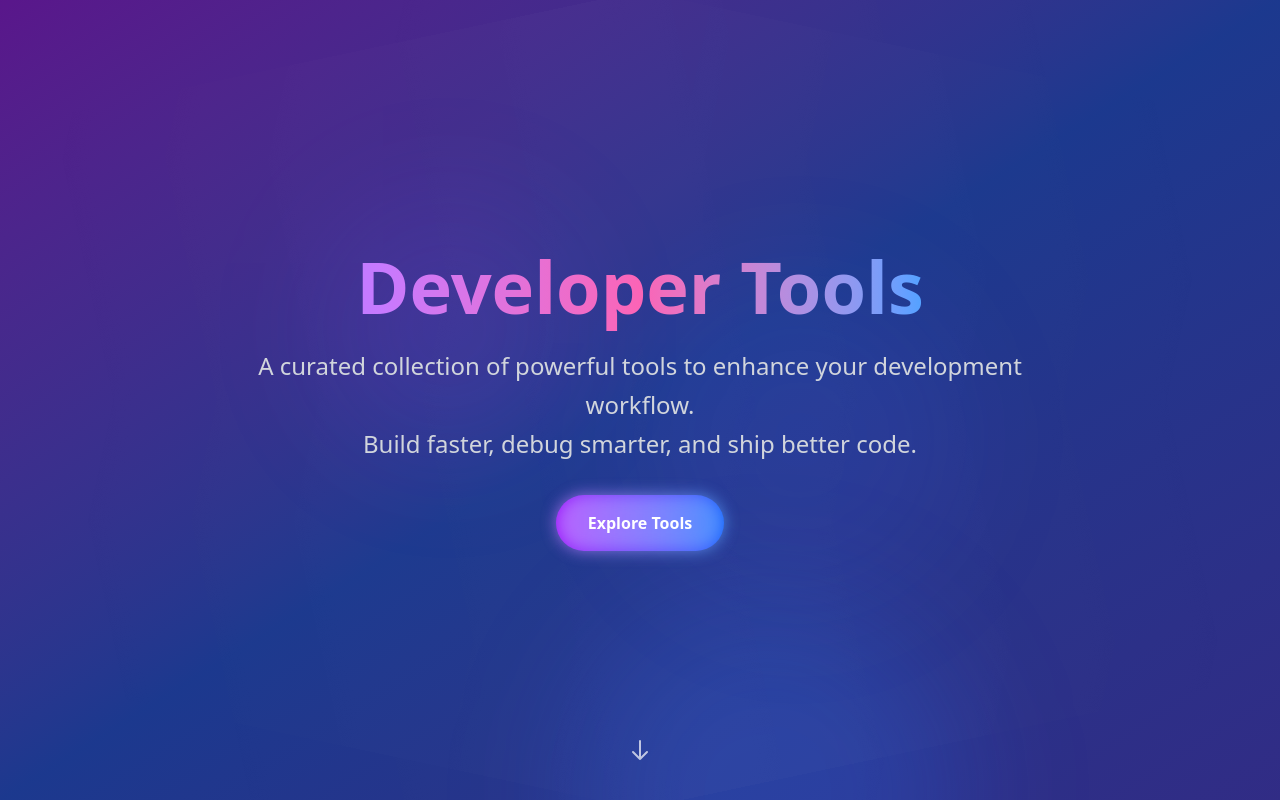
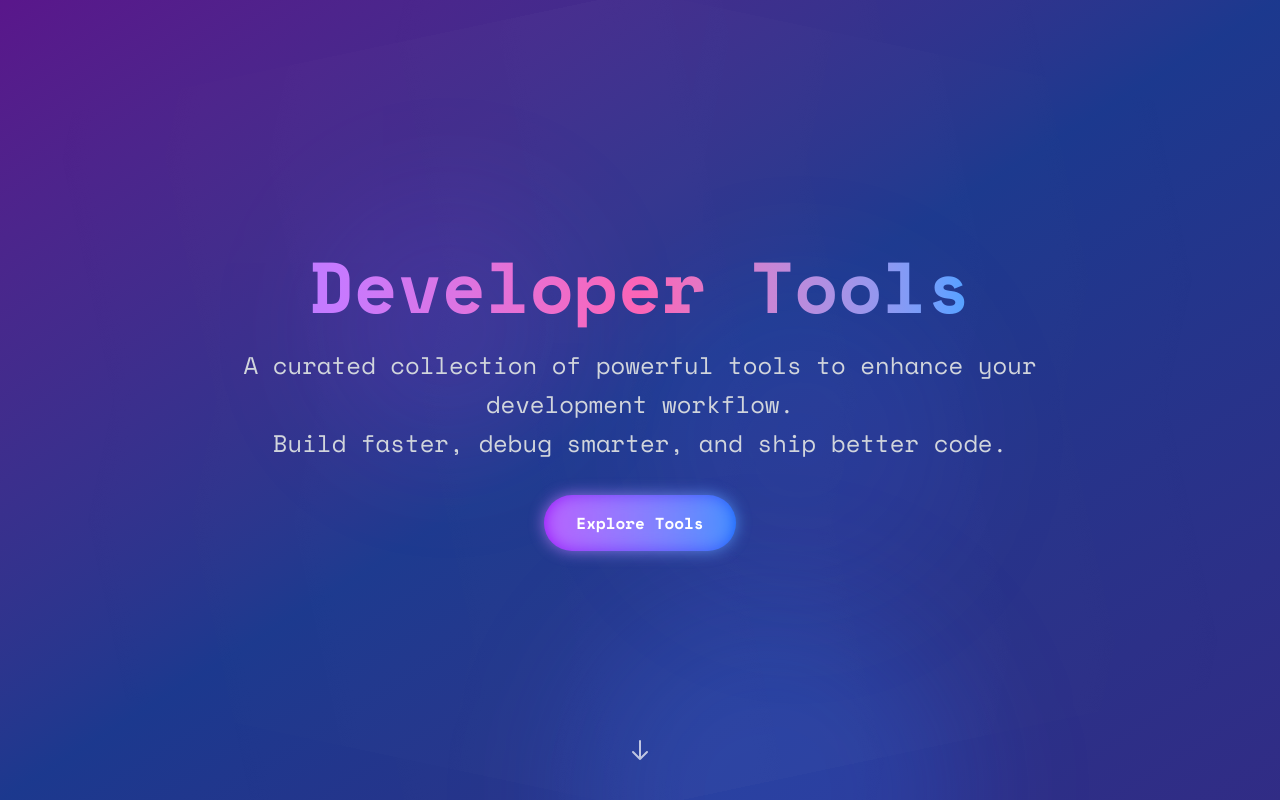
Before and after one commit to 4msar/tools, a Vue app: page / in a window 1280 px wide. Shown: the top 800 px of the page. Built offline with nearby package versions, Linux system fonts and the light colour scheme.

Commit message:
Fix HTML doctype declaration and enhance CSS structure for better readability

```diff
--- a/index.html
+++ b/index.html
@@ -1,10 +1,16 @@
-<!doctype html>
+<!DOCTYPE html>
 <html lang="en">
     <head>
         <meta charset="UTF-8" />
         <link rel="icon" type="image/svg+xml" href="/vite.svg" />
         <meta name="viewport" content="width=device-width, initial-scale=1.0" />
         <title>Tools</title>
+        <link rel="preconnect" href="https://fonts.googleapis.com" />
+        <link rel="preconnect" href="https://fonts.gstatic.com" crossorigin />
+        <link
+            href="https://fonts.googleapis.com/css2?family=Space+Mono:ital,wght@0,400;0,700;1,400;1,700&display=swap"
+            rel="stylesheet"
+        />
     </head>
     <body>
         <div id="app"></div>
--- a/src/style.css
+++ b/src/style.css
@@ -1 +1,11 @@
 @import "tailwindcss";
+
+@theme {
+    --font-mono: "Space Mono", sans-serif;
+}
+
+@layer base {
+    body {
+        @apply font-mono;
+    }
+}
```
Lines whose indentation alone changed are shown as unchanged.
